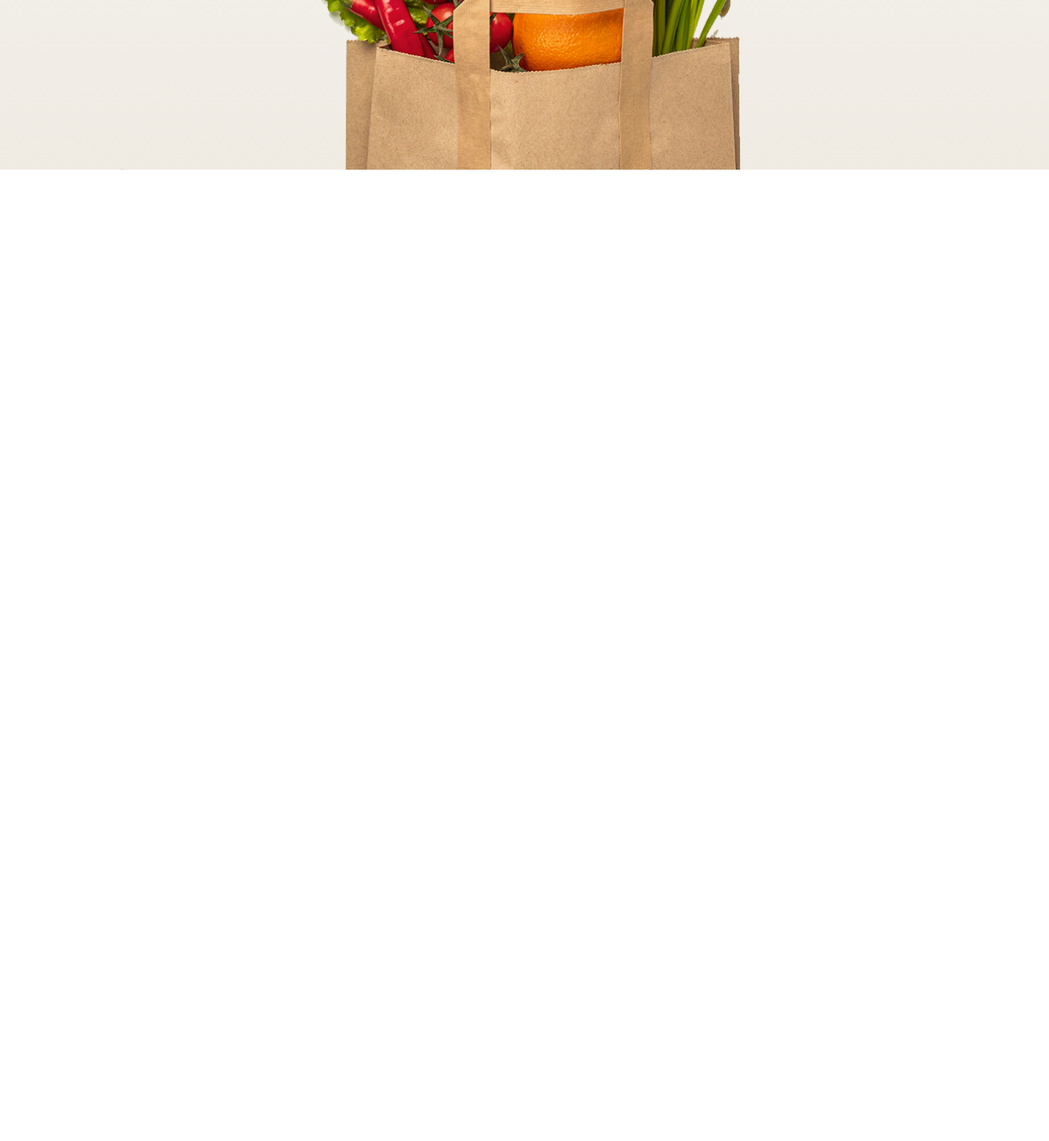
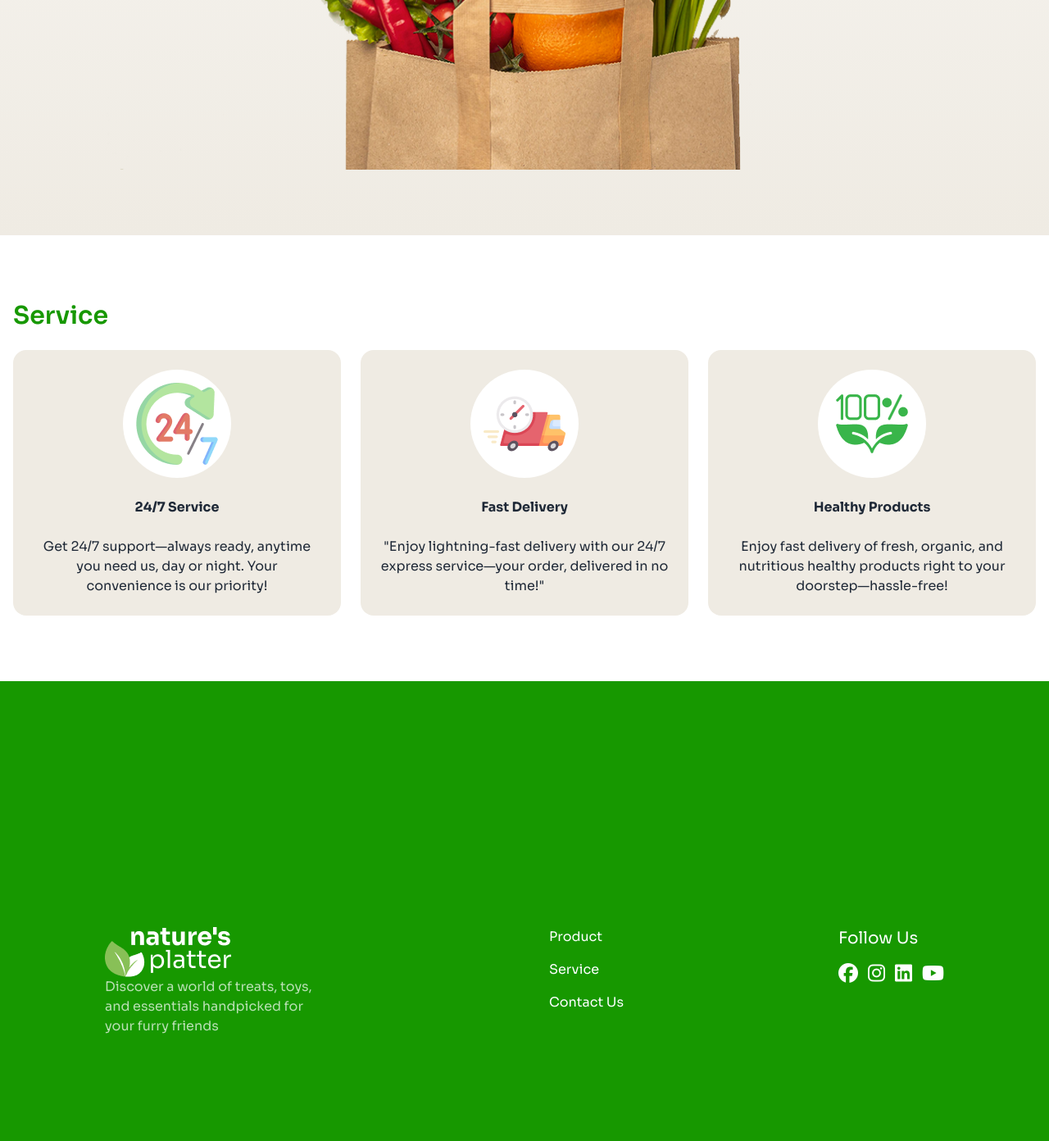
Before and after one commit to Bokul98/nature-platter, a plain HTML site: page index.html in a window 1280 px wide. Shown: the part 1024-2416 px from the top of the page at 82% size. Before the commit the page ends 1231 px from the top, so only its background shows below. Drawn offline with nearby package versions, Linux system fonts and the light colour scheme.

Commit message:
added body section

```diff
--- a/index.html
+++ b/index.html
@@ -45,7 +45,9 @@
   </head>
   <body class="sora-font">
     <!-- Header Section -->
-    <header class="container mx-auto bg-gradient-to-t from-[#EFEBE3] to-[#FFFFFF]">
+    <header
+      class="container mx-auto bg-gradient-to-t from-[#EFEBE3] to-[#FFFFFF]"
+    >
       <!-- Nav Bar -->
       <nav class="">
         <div
@@ -138,15 +140,23 @@
         </div>
       </nav>
       <!-- Banner Section -->
-      <div class="flex flex-col gap-6 justify-center items-center pt-10 lg:pt-20">
+      <div
+        class="flex flex-col gap-6 justify-center items-center py-10 lg:py-20"
+      >
         <!-- Banner content -->
         <div class="text-center">
           <h1 class="font-bold text-3xl lg:text-5xl">
-            Freshness <span class="text-color-primary">You Can <br> Count </span> On,
-            Prices You’ll Love!
+            Freshness
+            <span class="text-color-primary"
+              >You Can <br />
+              Count
+            </span>
+            On, Prices You’ll Love!
           </h1>
           <p class="lg:text-[20px] text-center py-4 px-2 lg:py-7">
-            Shop your daily essentials at unbeatable prices. From fresh produce to pantry <br> staples, we’ve got you covered every day!
+            Shop your daily essentials at unbeatable prices. From fresh produce
+            to pantry <br />
+            staples, we’ve got you covered every day!
           </p>
         </div>
         <!-- Banner Image -->
@@ -156,10 +166,74 @@
       </div>
     </header>
     <!-- Main Section -->
-    <main class="">
+    <main class="container mx-auto">
+      <!-- Service Section -->
+      <div class="service my-20 flex flex-col gap-6">
+        <h1 class="text-3xl text-color-primary font-semibold pl-4">Service</h1>
+        <!-- Start Card -->
+        <div class="grid grid-cols-1 lg:grid-cols-3 gap-6 px-4">
+            <!-- Card 1 -->
+            <div class="flex flex-col gap-6 items-center text-center bg-[#EFEBE3]  p-6 rounded-[16px]">
+                <div class="bg-white rounded-full p-4">
 
+                    <img src="assets/service.png" alt="service">
+                </div>
+                <h1 class="font-bold">24/7 Service</h1>
+                <p>Get 24/7 support—always ready, anytime you need us, day or night. Your convenience is our priority!</p>
+            </div>
+            <!-- Card 2 -->
+            <div class="flex flex-col gap-6 items-center text-center bg-[#EFEBE3] p-6 rounded-[16px]">
+                <div class="bg-white rounded-full p-4">
+
+                    <img src="assets/delivery.png" alt="delivery">
+                </div>
+                <h1 class="font-bold">Fast Delivery</h1>
+                <p>"Enjoy lightning-fast delivery with our 24/7 express service—your order, delivered in no time!"</p>
+            </div>
+            <!-- Card 3 -->
+            <div class="flex flex-col gap-6 items-center text-center bg-[#EFEBE3] p-6 rounded-[16px]">
+                <div class="bg-white rounded-full p-4">
+
+                    <img src="assets/healthy.png" alt="healthy">
+                </div>
+                <h1 class="font-bold">Healthy Products </h1>
+                <p>Enjoy fast delivery of fresh, organic, and nutritious healthy products right to your doorstep—hassle-free!</p>
+            </div>
+        </div>
+    </div>
     </main>
     <!-- Footer section -->
-    <footer></footer>
+    <footer>
+      <div class="bg-color-primary text-white">
+        <div
+          class="flex flex-col lg:flex-row gap-6 px-6 lg:items-start justify-between pt-[280px] lg:pt-[300px] lg:px-32 pb-10 lg:pb-32"
+        >
+          <!-- 1st cols -->
+          <div>
+            <img src="assets/logo-footer.png" alt="" />
+            <p class="text-[#FFFFFFB3] text-wrap lg:w-[280px]">
+              Discover a world of treats, toys, and essentials handpicked for
+              your furry friends
+            </p>
+          </div>
+          <!-- 2nd cols -->
+          <div class="flex flex-col gap-4">
+            <a href="#">Product</a>
+            <a href="#">Service</a>
+            <a href="#">Contact Us</a>
+          </div>
+          <!-- 3rd cols -->
+          <div class="flex flex-col gap-4">
+            <h1 class="text-xl">Follow Us</h1>
+            <div class="flex gap-3 text-2xl">
+              <i class="fa-brands fa-facebook"></i>
+              <i class="fa-brands fa-instagram"></i>
+              <i class="fa-brands fa-linkedin"></i>
+              <i class="fa-brands fa-youtube"></i>
+            </div>
+          </div>
+        </div>
+      </div>
+    </footer>
   </body>
 </html>
```
